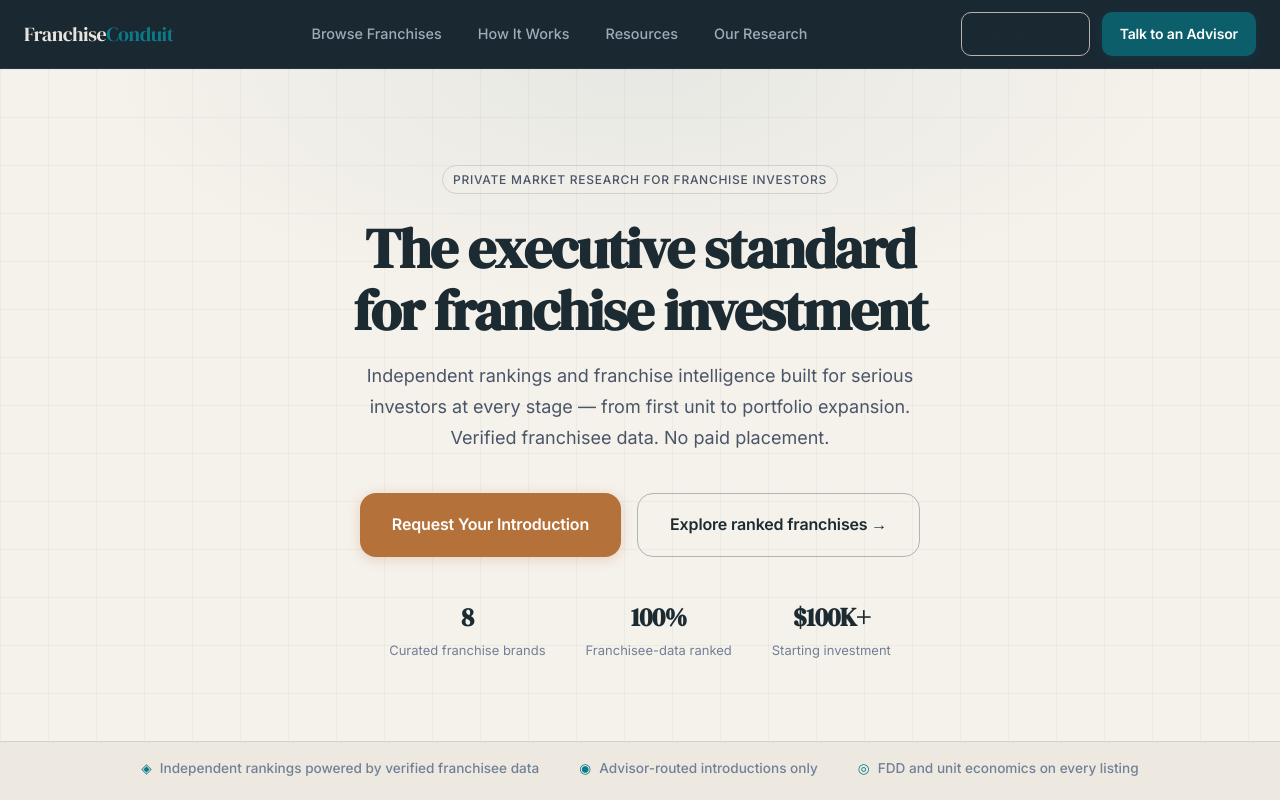
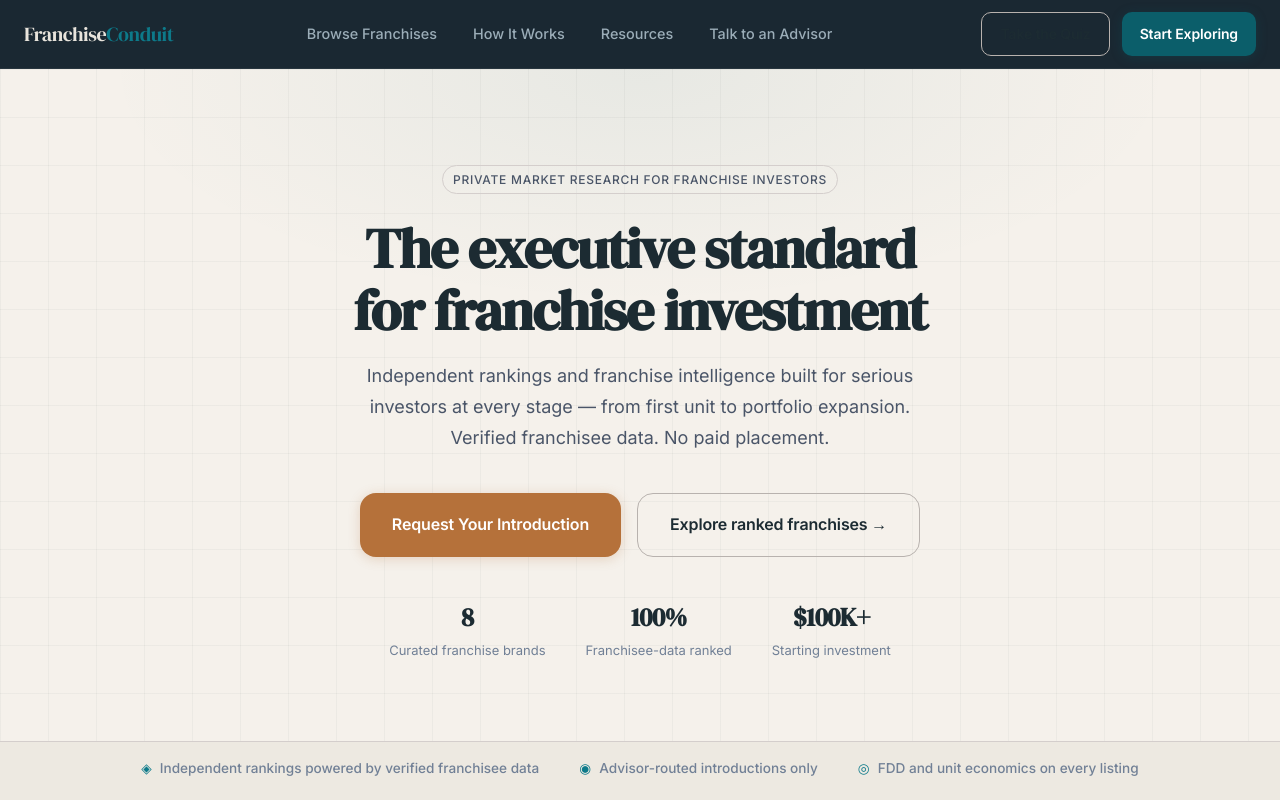
Before and after one commit to Franscale1922/franchise-conduit, a Next.js app: page / in a window 1280 px wide. Shown: the top 800 px of the page. Built offline with nearby package versions, Linux system fonts and the light colour scheme.

Commit message:
stage-3: self-serve lead model locked — nav CTA updated, account gate philosophy recorded in PLATFORM_BRIEF

```diff
--- a/app/layout.tsx
+++ b/app/layout.tsx
@@ -71,11 +71,11 @@ function Nav() {
           <a href="/franchises" className="nav-link">Browse Franchises</a>
           <a href="/how-it-works" className="nav-link">How It Works</a>
           <a href="/resources" className="nav-link">Resources</a>
-          <a href="/methodology" className="nav-link">Our Research</a>
+          <a href="/contact" className="nav-link">Talk to an Advisor</a>
         </div>
         <div className="flex gap-3 nav-cta">
           <a href="/quiz" className="btn btn-outline btn-sm">Take the Quiz</a>
-          <a href="/contact" className="btn btn-primary btn-sm">Talk to an Advisor</a>
+          <a href="/franchises" className="btn btn-primary btn-sm">Start Exploring</a>
         </div>
       </div>
     </nav>
```
Also changed, not shown: 1 other file (tests, documents, lock files or other folders).
